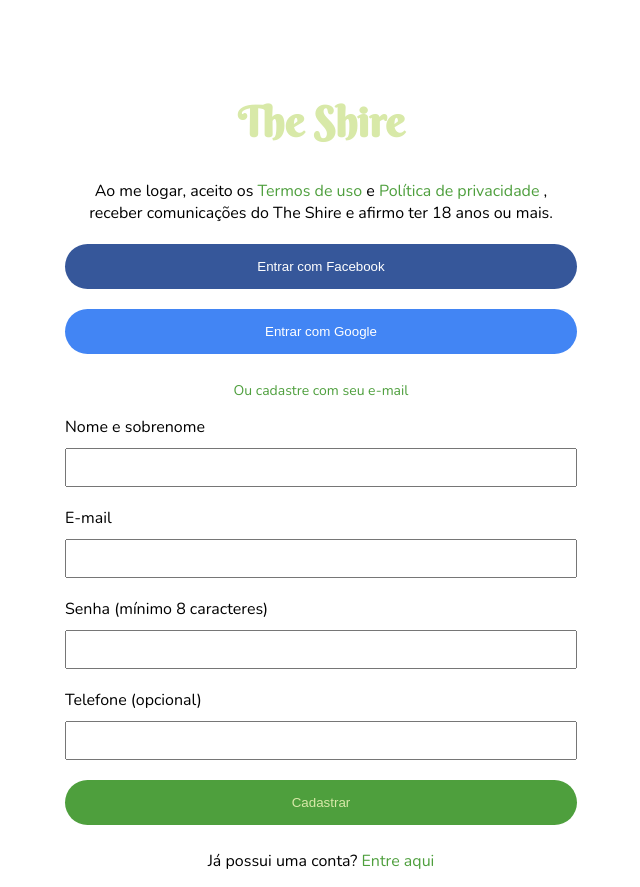
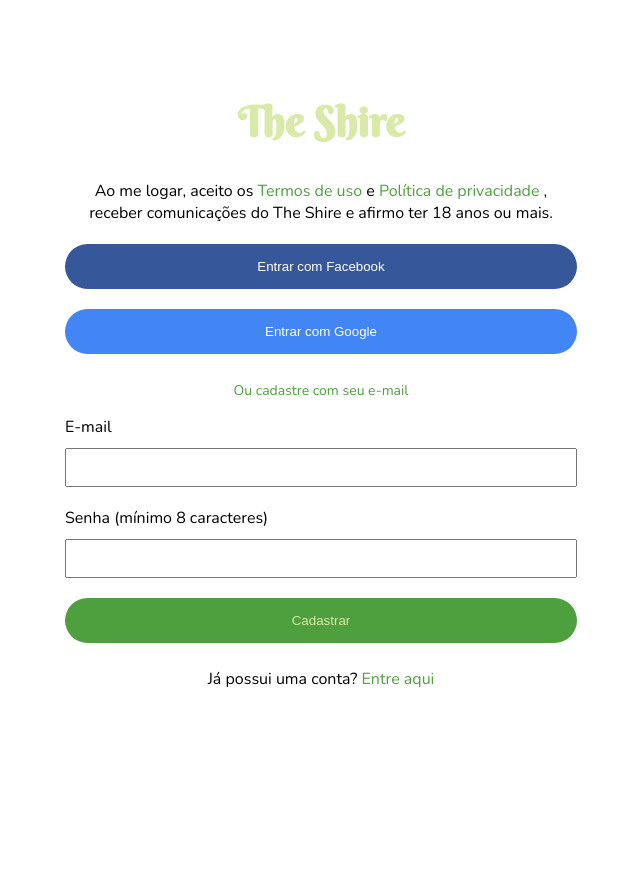
Before and after one commit to amanda-yosh/the-shire, a Vue app: page /signup in a window 1280 px wide. Shown: the whole page, without its empty margins (319-959 px from the left). After the commit the page ends 800 px from the top, so only its background shows below. Built offline with nearby package versions, Linux system fonts and the light colour scheme.

Commit message:
chore: add user authentication

```diff
--- a/src/pages/Login/Login.html
+++ b/src/pages/Login/Login.html
@@ -1,16 +1,26 @@
 <div>
   <LoginHeader />
-  <form id="email-form" action="" method="POST" class="container-form">
+  <form @submit.prevent="login" id="email-form" class="container-form">
     <p class="explanation">
       <span class="explanation-divisor">Ou entre com seu e-mail</span>
     </p>
     <div class="custom-input__wrapper">
-      <label for="text-e-mail" class="input-label">E-mail</label>
-      <input type="text" id="text-e-mail" class="custom-input__input" required="" value="" name="username">
+      <label for="text-e-mail">E-mail</label>
+      <input
+        type="email"
+        class="custom-input__input"
+        required
+        v-model="email"
+      />
     </div>
     <div class="custom-input__wrapper">
-      <label for="password-senha" class="input-label">Senha</label>
-      <input type="password" id="password-senha" class="custom-input__input" required="" value="" name="password">
+      <label for="password-senha">Senha</label>
+      <input
+        type="password"
+        class="custom-input__input"
+        required
+        v-model="password"
+      />
     </div>
     <button type="submit" class="btn-primary">
       <span class="btn-text">Entrar</span>
--- a/src/pages/Login/Login.js
+++ b/src/pages/Login/Login.js
@@ -1,9 +1,30 @@
 import LoginHeader from '../../components/LoginHeader/LoginHeader.vue'
+import { auth } from '../../firebase'
+import { signInWithEmailAndPassword } from 'firebase/auth'
+import utils from '../../helpers/utils'
 
 export default ({
   name: 'Login',
 
   components: {
     LoginHeader
-  }
+  },
+
+  data() {
+    return {
+      email: '',
+      password: '',
+    }
+  },
+
+  methods: {
+    login() {
+      try {
+        signInWithEmailAndPassword(auth, this.email, this.password)
+        utils.goToPage('profile')
+      } catch (error) {
+        alert(error.message)
+      }
+    },
+  },
 })
--- a/src/pages/SingUp/SignUp.html
+++ b/src/pages/SingUp/SignUp.html
@@ -1,29 +1,46 @@
 <div>
   <LoginHeader />
-  <form class="container-form">
+  <form @submit.prevent="register" class="container-form">
     <p class="explanation">
       <span class="explanation-divisor">Ou cadastre com seu e-mail</span>
     </p>
+    <!-- <div class="custom-input__wrapper">
+      <label>Nome e sobrenome</label>
+      <input
+        type="text"
+        class="custom-input__input"
+        required
+        v-model="username"
+      />
+    </div> -->
     <div class="custom-input__wrapper">
-      <label for="text-nome-e-sobrenome" class="custom-input__label">Nome e sobrenome</label>
-      <input type="text" id="text-nome-e-sobrenome" class="custom-input__input" required="" value="" />
+      <label>E-mail</label>
+      <input
+        type="text"
+        class="custom-input__input"
+        required
+        v-model="email"
+      />
     </div>
     <div class="custom-input__wrapper">
-      <label for="text-e-mail" class="custom-input__label">E-mail</label>
-      <input type="text" id="text-e-mail" class="custom-input__input" required="" value="" />
+      <label>Senha (mínimo 8 caracteres)</label>
+      <input
+        type="password"
+        class="custom-input__input"
+        required
+        minlength="8"
+        v-model="password"
+      />
     </div>
-    <div class="custom-input__wrapper">
-      <label for="password-senha-(mínimo-8-caracteres)" class="custom-input__label">Senha (mínimo 8 caracteres)</label>
-      <input type="password" id="password-senha-(mínimo-8-caracteres)" class="custom-input__input" required=""
-        value="" />
-    </div>
-    <div class="custom-input__wrapper">
-      <label for="text-telefone-(opcional)" class="custom-input__label">Telefone
-        (opcional)
-      </label>
-      <input type="text" id="text-telefone-(opcional)" class="custom-input__input" required="" value="" maxlength="15"
-        placeholder=" " size="15" />
-    </div>
+    <!-- <div class="custom-input__wrapper">
+      <label>Telefone (opcional)</label>
+      <input
+        type="text"
+        class="custom-input__input"
+        maxlength="15"
+        v-model="phone"
+      />
+    </div> -->
     <button type="submit" class="btn-primary">
       <span class="btn-text">Cadastrar</span>
     </button>
--- a/src/pages/SingUp/SignUp.js
+++ b/src/pages/SingUp/SignUp.js
@@ -1,26 +1,32 @@
 import LoginHeader from '../../components/LoginHeader/LoginHeader.vue'
+import { auth } from '../../firebase'
+import { createUserWithEmailAndPassword } from 'firebase/auth'
+import utils from '../../helpers/utils'
 
 export default ({
   name: 'SignUp',
 
   components: {
     LoginHeader
-  }
-  // data() {
-  //   return {
-  //     user: '',
-  //     email: '',
-  //     password: ''
-  //   }
-  // },
-  // methods: {
-  //   onSignUp: () => {
-  //     // vuex
-  //     console.log({
-  //       user: this.user,
-  //       email: this.email,
-  //       password: this.password,
-  //     })
-  //   }
-  // }
+  },
+
+  data() {
+    return {
+      // username: '',
+      email: '',
+      password: '',
+      // phone: ''
+    }
+  },
+
+  methods: {
+    register() {
+      try {
+        createUserWithEmailAndPassword(auth, this.email, this.password)
+        utils.goToPage('profile')
+      } catch (error) {
+        alert(error.message)
+      }
+    },
+  },
 })
```
